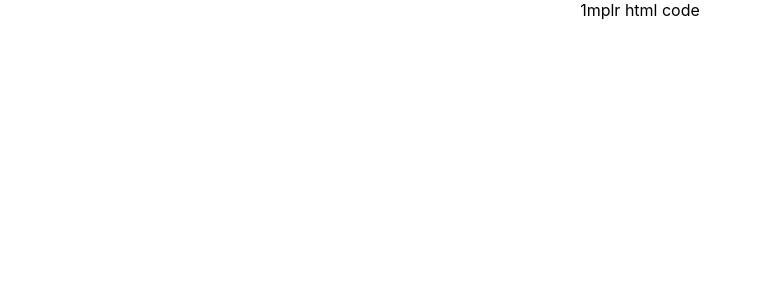
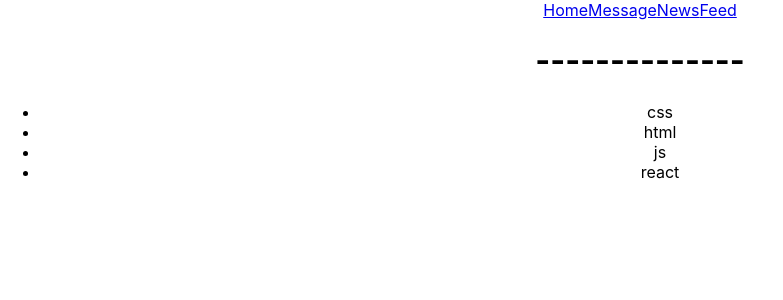
Before and after one commit to turutan1k/it-kamasutra, a React (Create React App) app in the folder my-app/: page / in a window 1280 px wide. Shown: the top 300 px of the page, without its empty margins (0-783 px from the left). Built offline with nearby package versions, Linux system fonts and the light colour scheme.

Commit message:
what component is?

```diff
--- a/my-app/src/App.js
+++ b/my-app/src/App.js
@@ -1,8 +1,38 @@
-import React from "react";
-import "./App.css";
+import React from 'react';
+import './App.css';
 
 function App() {
-  return <div className='App'>1mplr html code</div>;
+    return (
+        <div className="App">
+            <Header />
+            <h1>--------------</h1>
+            <Technologies />
+        </div>
+    );
+}
+
+function Header() {
+    return (
+        <div className="App">
+            <a href="/#">Home</a>
+            <a href="/#">Message</a>
+            <a href="/#">News</a>
+            <a href="/#">Feed</a>
+        </div>
+    );
+}
+
+function Technologies() {
+    return (
+        <div className="App">
+            <ul>
+                <li>css</li>
+                <li>html</li>
+                <li>js</li>
+                <li>react</li>
+            </ul>
+        </div>
+    );
 }
 
 export default App;
```
